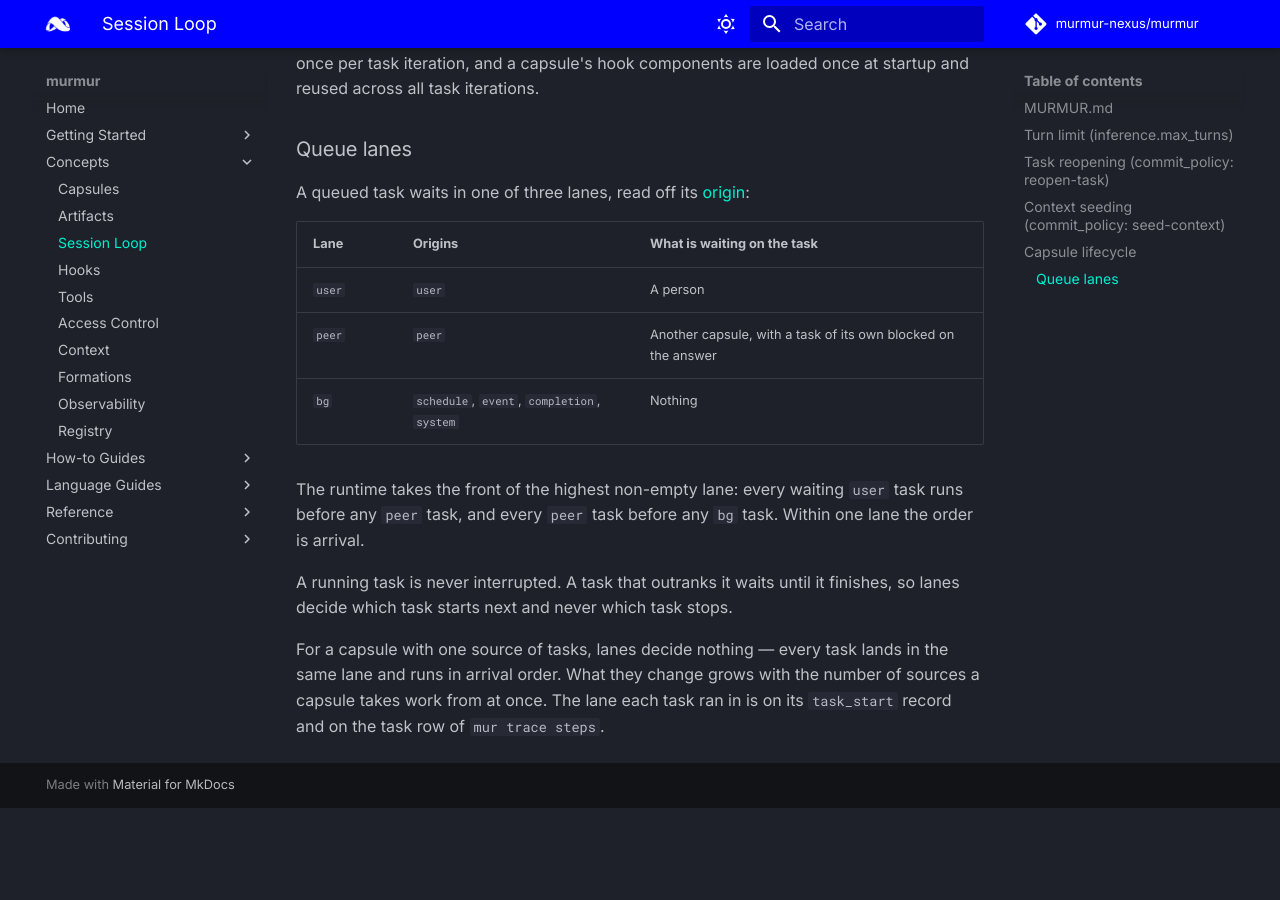
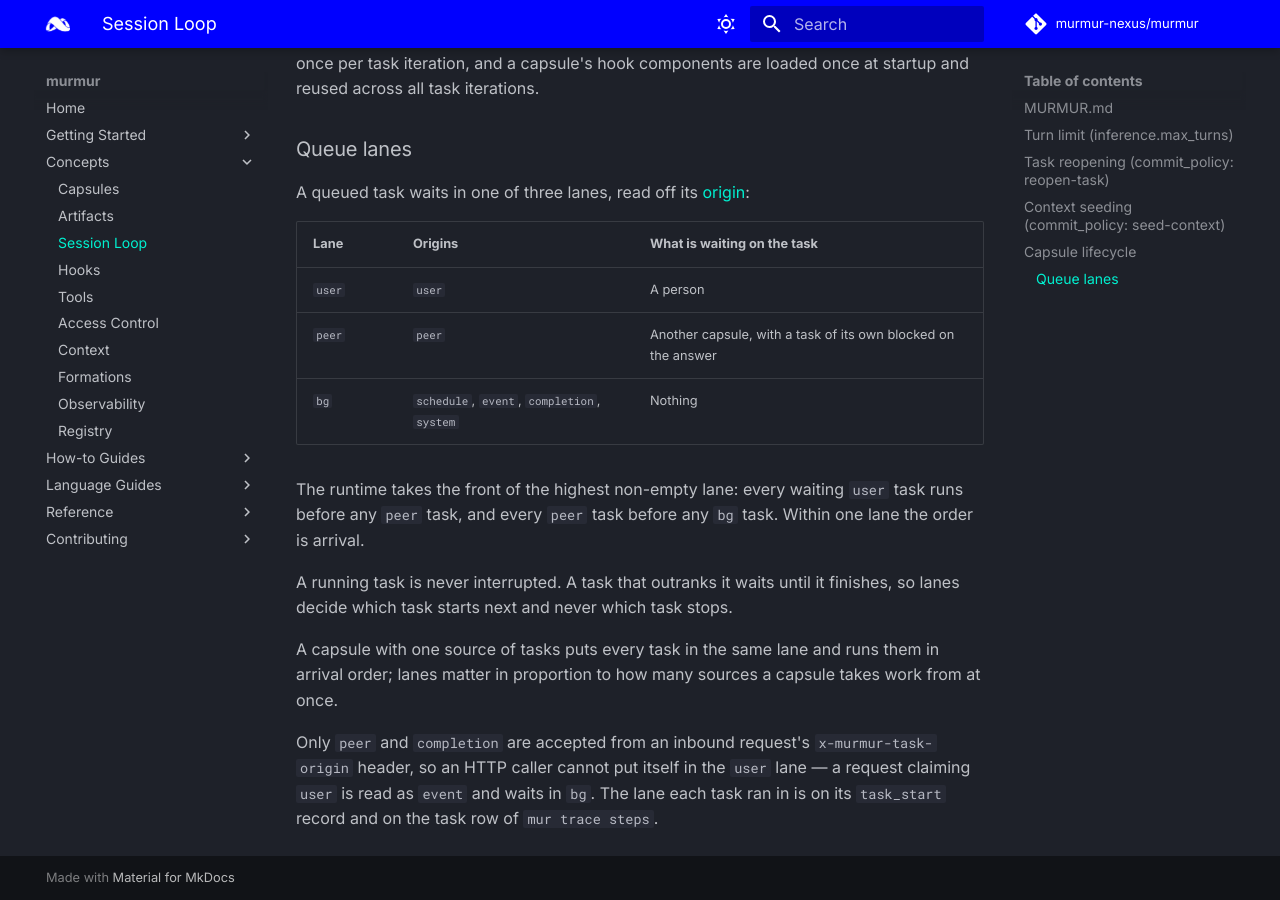
Before and after one commit to murmur-nexus/murmur, an MkDocs documentation site: the page built from docs/content/concepts/session-loop.md, in a window 1280 px wide and 900 px high, scrolled down 4133 px. Built offline with MkDocs 1.6.1 and Material for MkDocs 9.7.7, drawn with Linux system fonts in a browser that asks for light colours; comment, search, counter and statistics services are not loaded; before the commit the page ends 4941 px from its top, so only the background shows below that.

Commit message:
checkpoint(#2d7a05e6): Entering test stage
Signed-off-by: ewdegraaff <ewdegraaff@users.noreply.github.com>

```diff
--- a/docs/content/concepts/session-loop.md
+++ b/docs/content/concepts/session-loop.md
@@ -170,7 +170,10 @@ any `peer` task, and every `peer` task before any `bg` task. Within one lane the
 A running task is never interrupted. A task that outranks it waits until it finishes, so lanes
 decide which task starts next and never which task stops.
 
-For a capsule with one source of tasks, lanes decide nothing — every task lands in the same lane
-and runs in arrival order. What they change grows with the number of sources a capsule takes work
-from at once. The lane each task ran in is on its `task_start` record and on the task row of
-`mur trace steps`.
+A capsule with one source of tasks puts every task in the same lane and runs them in arrival
+order; lanes matter in proportion to how many sources a capsule takes work from at once.
+
+Only `peer` and `completion` are accepted from an inbound request's `x-murmur-task-origin` header,
+so an HTTP caller cannot put itself in the `user` lane — a request claiming `user` is read as
+`event` and waits in `bg`. The lane each task ran in is on its `task_start` record and on the task
+row of `mur trace steps`.
```
Also changed, not shown: docs/content/concepts/access-control.md (+6 -4 lines), docs/content/reference/observability-schemas.md (+1 -1 lines), 6 other files.
